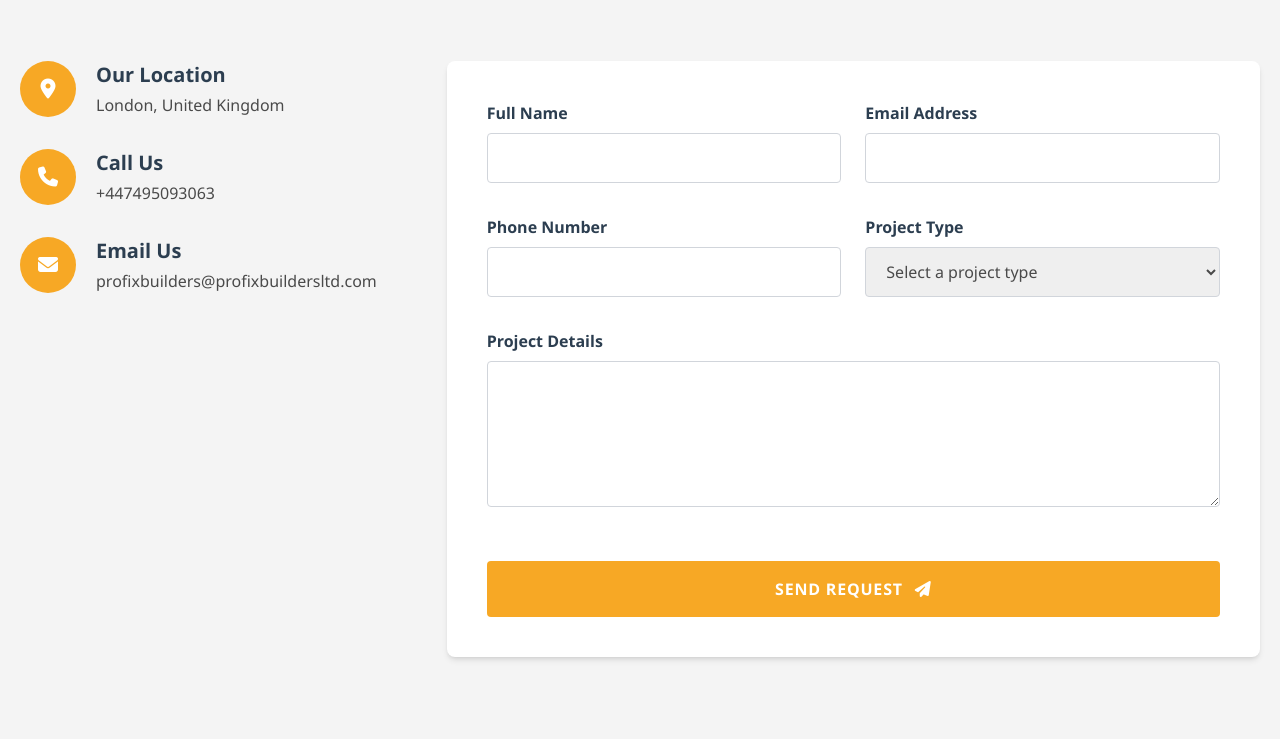
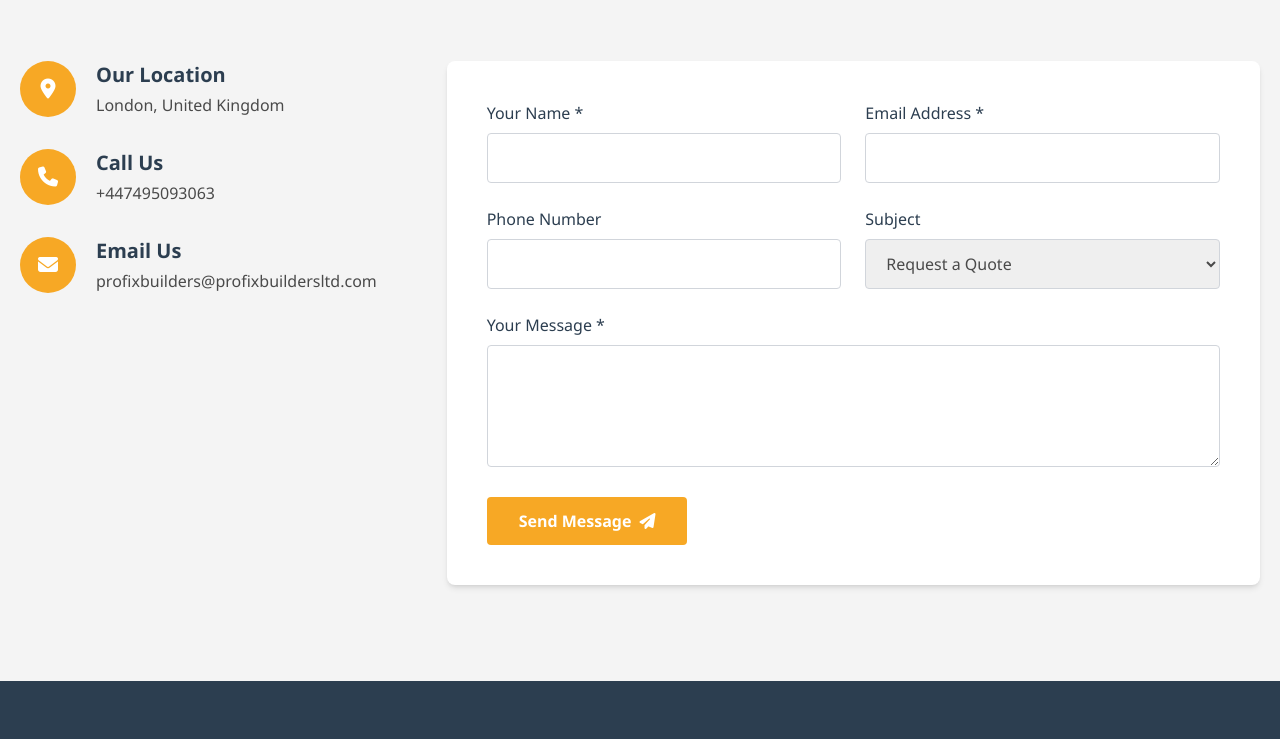
Before and after one commit to Sabredeval/profix-builder, a plain HTML site: page index.html in a window 1280 px wide. Shown: the part 5912-6651 px from the top of the page. Drawn offline with nearby package versions, Linux system fonts and the light colour scheme.

Commit message:
Fix submit error

```diff
--- a/index.html
+++ b/index.html
@@ -504,48 +504,41 @@
                     <div class="lg:col-span-2 bg-white p-8 md:p-10 rounded-lg shadow-md" data-aos="fade-left">
                         <form id="contact-form" method="POST" data-netlify="true" name="home-contact" action="/success.html" class="grid grid-cols-1 md:grid-cols-2 gap-6" netlify>
                             <input type="hidden" name="form-name" value="home-contact">
-                                <div class="mb-2">
-                                <label for="name" class="block font-semibold text-secondary mb-2">Full Name</label>
-                                <input type="text" id="name" name="name" required
-                                       class="w-full px-4 py-3 border border-gray-300 rounded focus:outline-none focus:border-primary focus:ring-2 focus:ring-primary/20 transition-colors">
+
+                            <div>
+                                <label for="home-name" class="block font-medium text-secondary mb-2">Your Name *</label>
+                                <input type="text" id="home-name" name="name" required class="w-full px-4 py-3 border border-gray-300 rounded focus:outline-none focus:border-primary focus:ring-2 focus:ring-primary/20 transition-colors">
                             </div>
 
-                            <div class="mb-2">
-                                <label for="email" class="block font-semibold text-secondary mb-2">Email Address</label>
-                                <input type="email" id="email" name="email" required
-                                       class="w-full px-4 py-3 border border-gray-300 rounded focus:outline-none focus:border-primary focus:ring-2 focus:ring-primary/20 transition-colors">
+                            <div>
+                                <label for="home-email" class="block font-medium text-secondary mb-2">Email Address *</label>
+                                <input type="email" id="home-email" name="email" required class="w-full px-4 py-3 border border-gray-300 rounded focus:outline-none focus:border-primary focus:ring-2 focus:ring-primary/20 transition-colors">
                             </div>
 
-                            <div class="mb-2">
-                                <label for="phone" class="block font-semibold text-secondary mb-2">Phone Number</label>
-                                <input type="tel" id="phone" name="phone"
-                                       class="w-full px-4 py-3 border border-gray-300 rounded focus:outline-none focus:border-primary focus:ring-2 focus:ring-primary/20 transition-colors">
+                            <div>
+                                <label for="home-phone" class="block font-medium text-secondary mb-2">Phone Number</label>
+                                <input type="tel" id="home-phone" name="phone" class="w-full px-4 py-3 border border-gray-300 rounded focus:outline-none focus:border-primary focus:ring-2 focus:ring-primary/20 transition-colors">
                             </div>
 
-                            <div class="mb-2">
-                                <label for="project-type" class="block font-semibold text-secondary mb-2">Project Type</label>
-                                <select id="project-type" name="project-type"
-                                        class="w-full px-4 py-3 border border-gray-300 rounded focus:outline-none focus:border-primary focus:ring-2 focus:ring-primary/20 transition-colors">
-                                    <option value="">Select a project type</option>
-                                    <option value="commercial">Commercial Construction</option>
-                                    <option value="residential">Residential Construction</option>
-                                    <option value="renovation">Renovation</option>
+                            <div>
+                                <label for="home-subject" class="block font-medium text-secondary mb-2">Subject</label>
+                                <select id="home-subject" name="subject" class="w-full px-4 py-3 border border-gray-300 rounded focus:outline-none focus:border-primary focus:ring-2 focus:ring-primary/20 transition-colors">
+                                    <option value="quote">Request a Quote</option>
+                                    <option value="information">General Information</option>
+                                    <option value="support">Project Support</option>
                                     <option value="other">Other</option>
                                 </select>
                             </div>
 
-                            <div class="mb-6 md:col-span-2">
-                                <label for="message" class="block font-semibold text-secondary mb-2">Project Details</label>
-                                <textarea id="message" name="message" rows="5" required
-                                          class="w-full px-4 py-3 border border-gray-300 rounded focus:outline-none focus:border-primary focus:ring-2 focus:ring-primary/20 transition-colors"></textarea>
+                            <div class="md:col-span-2">
+                                <label for="home-message" class="block font-medium text-secondary mb-2">Your Message *</label>
+                                <textarea id="home-message" name="message" rows="4" required class="w-full px-4 py-3 border border-gray-300 rounded focus:outline-none focus:border-primary focus:ring-2 focus:ring-primary/20 transition-colors"></textarea>
                             </div>
 
                             <div class="md:col-span-2">
-                                <button type="submit" class="w-full px-6 py-4 bg-primary text-white font-semibold uppercase tracking-wider rounded flex items-center justify-center gap-3 transition-all duration-300 hover:bg-primary/90 hover:shadow-lg group">
-                                    <span>Send Request</span>
-                                    <span class="transition-transform duration-300 group-hover:translate-x-1">
-                                        <i class="fas fa-paper-plane"></i>
-                                    </span>
+                                <button type="submit" class="px-8 py-3 bg-primary text-white font-semibold rounded transition-all duration-300 hover:bg-primary/90 hover:shadow-md flex items-center">
+                                    <span>Send Message</span>
+                                    <i class="fas fa-paper-plane ml-2"></i>
                                 </button>
                             </div>
                         </form>
@@ -788,31 +781,14 @@
             }
 
             // Form submission
+            // Form submission
             const contactForm = document.getElementById('contact-form');
             if (contactForm) {
                 contactForm.addEventListener('submit', function(e) {
-                    e.preventDefault();
-
-                    const formData = new FormData(this);
-                    const formObject = {};
-
-                    formData.forEach((value, key) => {
-                        formObject[key] = value;
-                    });
-
-                    // Replace with actual API endpoint
-                    console.log('Form data:', formObject);
-
-                    // Show success message (demo only)
-                    contactForm.innerHTML = `
-                        <div class="text-center py-8 md:col-span-2">
-                            <div class="text-4xl text-green-500 mb-4">
-                                <i class="fas fa-check-circle"></i>
-                            </div>
-                            <h3 class="text-2xl font-bold text-secondary mb-3">Message Sent Successfully!</h3>
-                            <p class="text-gray-600">Thank you for contacting us. We'll get back to you shortly.</p>
-                        </div>
-                    `;
+                    const submitBtn = contactForm.querySelector('button[type="submit"]');
+                    const originalBtnText = submitBtn.innerHTML;
+                    submitBtn.disabled = true;
+                    submitBtn.innerHTML = '<i class="fas fa-spinner fa-spin mr-2"></i> Sending...';
                 });
             }
         });
```
